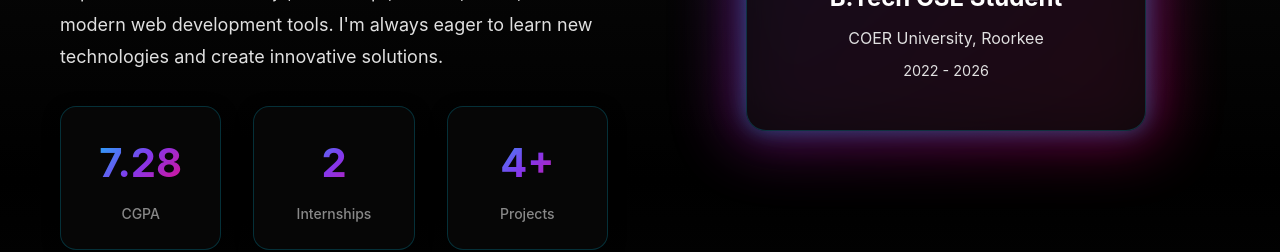
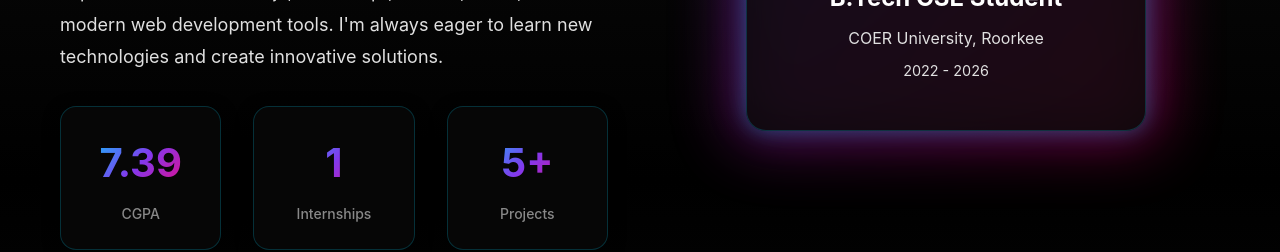
Before and after one commit to vishurajputt07/vishunewportfolio, a React (Vite) app: page / in a window 1280 px wide. Shown: the part 1420-1672 px from the top of the page. Built offline with nearby package versions, Linux system fonts and the light colour scheme; no server answers.

Commit message:
Added a new project and updated resume link

```diff
--- a/src/components/About.jsx
+++ b/src/components/About.jsx
@@ -27,15 +27,15 @@ const About = () => {
             </p>
             <div className="about-stats">
               <div className="stat-item">
-                <div className="stat-number">7.28</div>
+                <div className="stat-number">7.39</div>
                 <div className="stat-label">CGPA</div>
               </div>
               <div className="stat-item">
-                <div className="stat-number">2</div>
+                <div className="stat-number">1</div>
                 <div className="stat-label">Internships</div>
               </div>
               <div className="stat-item">
-                <div className="stat-number">4+</div>
+                <div className="stat-number">5+</div>
                 <div className="stat-label">Projects</div>
               </div>
             </div>
--- a/src/components/Projects.jsx
+++ b/src/components/Projects.jsx
@@ -5,18 +5,30 @@ import './Projects.css'
 const Projects = () => {
   const projects = [
     {
-      id: 1,
+  id: 1,
+  title: 'Edusity – University Landing Page',
+  description:
+    'A modern and responsive university landing page built using React to showcase academic programs, campus highlights, and admission information with a clean and professional UI. The project emphasizes strong UI/UX principles, including clear content hierarchy and smooth section-based navigation, ensuring an intuitive and accessible user experience across all devices. Deployed on Vercel, it delivers fast load times, cross-browser compatibility, and reliable performance.',
+  technologies: ['React.js', 'CSS', 'JavaScript'],
+  image: 'https://res.cloudinary.com/dqsphdxol/image/upload/v1765535373/Screenshot_2025-12-12_140256_f9ckb7.png',
+  github: 'https://github.com/vishurajputt07/EZ-work-Assignment',
+  demo: 'https://vfilms-landing.netlify.app/',
+  period: 'October 2025 - November 2025',
+    },
+
+    {
+      id: 2,
       title: 'V- Films Landing Page',
       description:
         'A modern and responsive landing page designed for V-Films, showcasing their brand and services with a clean layout, clear call-to-action sections, and smooth user navigation. The page highlights essential information in a visually appealing format and is fully optimized for all devices.',
       technologies: ['React.js', 'CSS', 'JavaScript'],
-      image: 'https://res.cloudinary.com/dqsphdxol/image/upload/v1765535373/Screenshot_2025-12-12_140256_f9ckb7.png',
-      github: 'https://github.com/vishurajputt07/EZ-work-Assignment',
-      demo: 'https://vfilms-landing.netlify.app/',
-      period: 'October 2025 - November 2025',
+      image: 'https://res.cloudinary.com/dqsphdxol/image/upload/v1768740125/Screenshot_2026-01-18_181005_p51fym.png',
+      github: 'https://github.com/vishurajputt07/edusity1',
+      demo: 'https://edusity1-one.vercel.app/',
+      period: 'December 2025',
     },
     {
-      id: 2,
+      id: 3,
       title: 'SkillSprint - E-Learning Platform',
       description:
         'SkillSprint E‑Learning is a responsive online learning platform built with React, featuring engaging UI and structured course presentation. It enables users to explore and access educational content through an intuitive interface designed for seamless learning experiences',
@@ -27,7 +39,7 @@ const Projects = () => {
       period: 'September 2025 - October 2025',
     },
     {
-      id: 3,
+      id: 4,
       title: 'Forest Fire Prediction',
       description:
         'Built a machine learning-powered web application to predict forest fire occurrences, achieving 95% prediction accuracy. Programmed an interactive and intuitive Streamlit UI for real-time fire risk predictions. Accelerated data processing algorithms, reducing computation time by 30%.',
@@ -38,7 +50,7 @@ const Projects = () => {
       period: 'September 2024 - December 2024',
     },
     {
-      id: 4,
+      id: 5,
       title: 'Ready Go',
       description:
         'Spearheaded front-end development for a responsive community-driven platform, enhancing accessibility and driving user engagement by 25%. Integrated custom animations using JavaScript, resulting in a 40% increase in user engagement metrics. Collaborated with back-end team, enhancing overall platform performance by 15%.',
```
